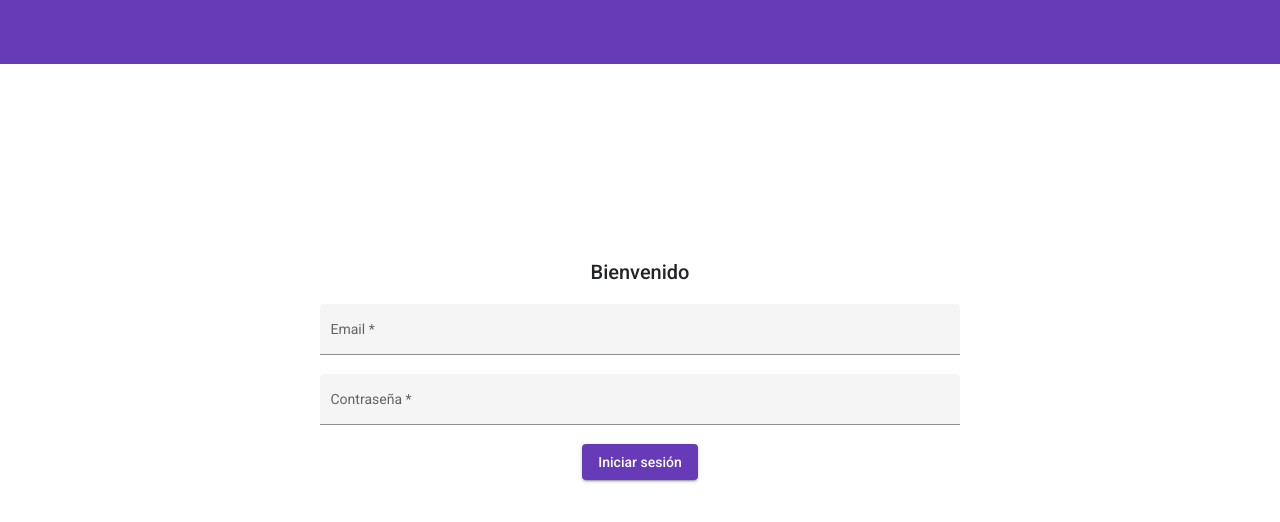
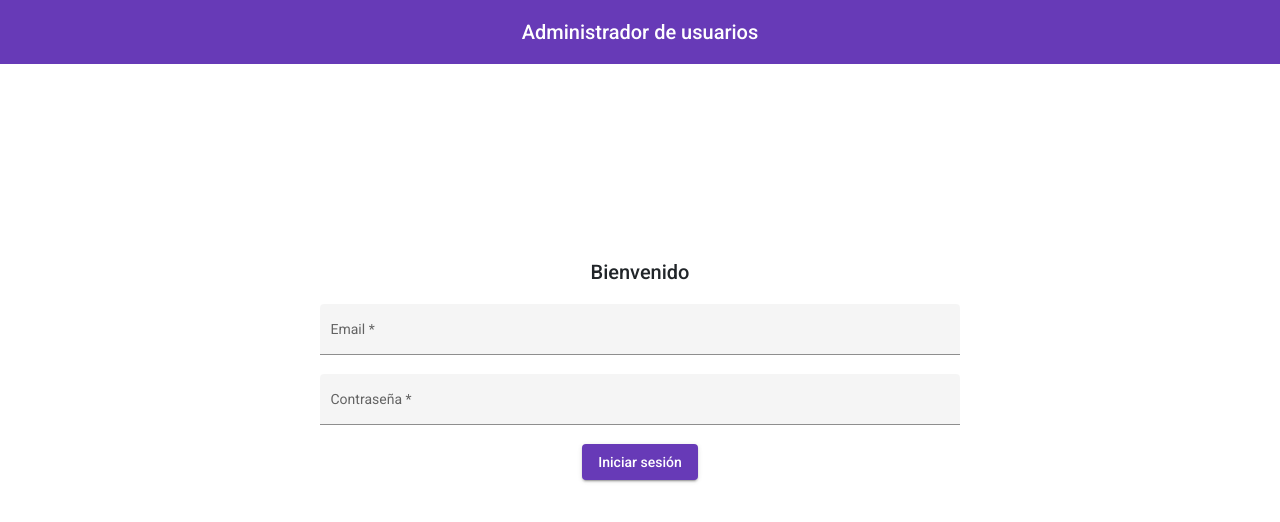
Before and after one commit to geroce17/administra-usuarios, an Angular app: page /login in a window 1280 px wide. Shown: the top 522 px of the page. Built offline with nearby package versions, Linux system fonts and the light colour scheme.

Commit message:
title login

```diff
--- a/src/app/auth/login/login.component.html
+++ b/src/app/auth/login/login.component.html
@@ -1,6 +1,8 @@
 <p>
   <mat-toolbar color="primary" class="animate__animated animate__slideInDown">
-    <span style="width: 100%;" class="text-center"></span>
+    <span style="width: 100%;" class="text-center">
+    Administrador de usuarios
+    </span>
   </mat-toolbar>
 </p>
 
```
